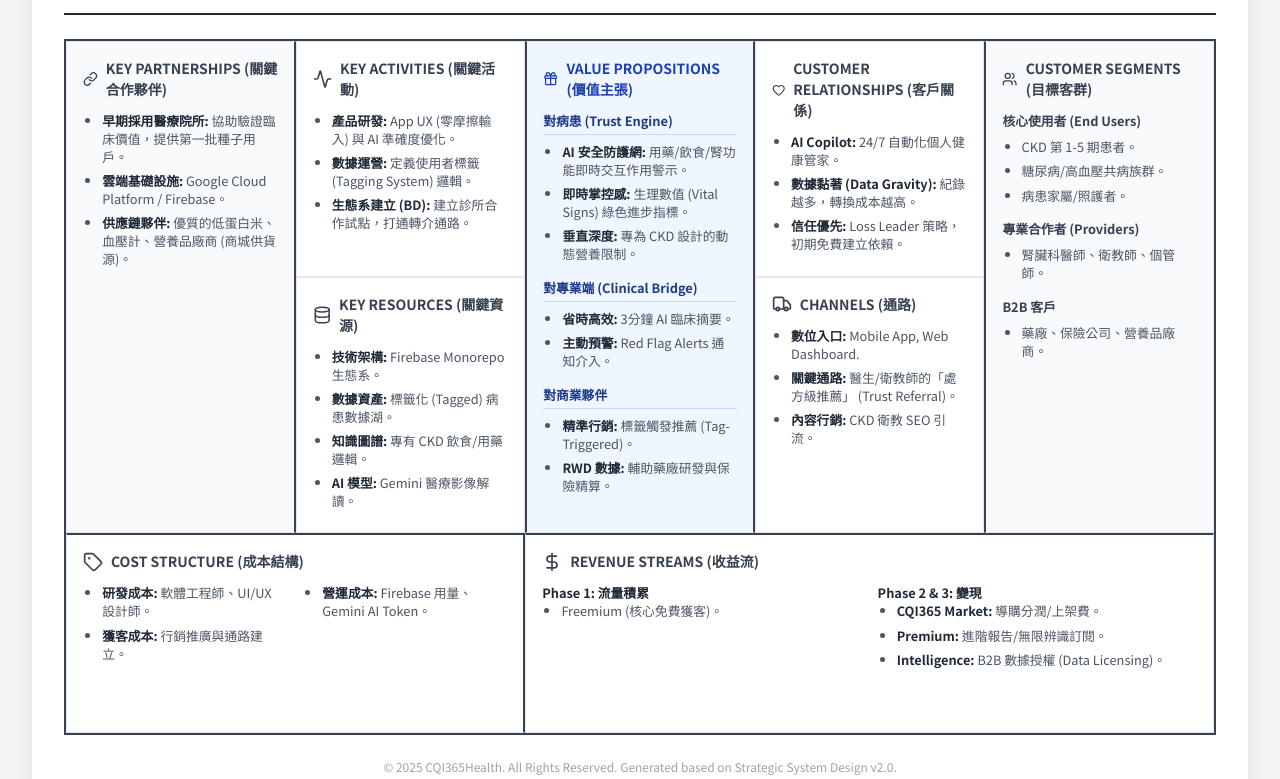
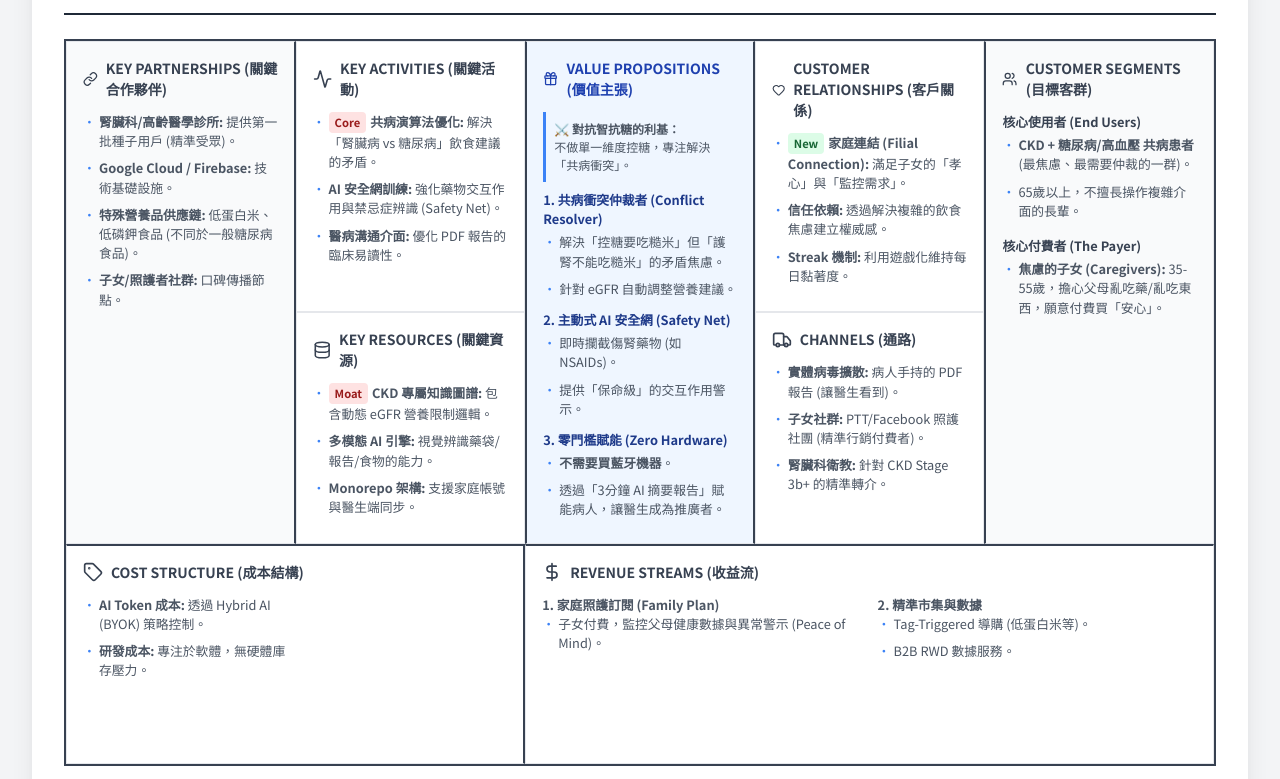
Before and after one commit to R78101029/CQI365HealthProject, a plain HTML site: page documents/BMC.html in a window 1280 px wide. Shown: the part 131-910 px from the top of the page. Drawn offline with nearby package versions, Linux system fonts and the light colour scheme.

Commit message:
Update BMC.html

```diff
--- a/documents/BMC.html
+++ b/documents/BMC.html
@@ -3,7 +3,7 @@
 <head>
     <meta charset="UTF-8">
     <meta name="viewport" content="width=device-width, initial-scale=1.0">
-    <title>CQI365Health Business Model Canvas</title>
+    <title>CQI365Health Business Model Canvas v3.0</title>
     <script src="https://cdn.tailwindcss.com"></script>
     <link href="https://fonts.googleapis.com/css2?family=Noto+Sans+TC:wght@300;400;500;700&display=swap" rel="stylesheet">
     <script src="https://unpkg.com/lucide@latest"></script>
@@ -27,7 +27,7 @@
         .cell {
             border: 1px solid #e5e7eb;
             padding: 1rem;
-            min-height: 200px;
+            min-height: 220px; /* Slightly taller for more content */
             position: relative;
         }
 
@@ -45,22 +45,46 @@
         .cell-content {
             font-size: 0.8rem;
             color: #4b5563;
-            line-height: 1.4;
+            line-height: 1.5;
         }
 
         .cell-content ul {
-            list-style-type: disc;
-            padding-left: 1.2rem;
+            list-style-type: none;
+            padding-left: 0;
         }
 
         .cell-content li {
-            margin-bottom: 0.4rem;
+            margin-bottom: 0.5rem;
+            position: relative;
+            padding-left: 1rem;
         }
 
-        .cell-content strong {
-            color: #1f2937;
-            font-weight: 600;
+        .cell-content li::before {
+            content: "•";
+            position: absolute;
+            left: 0;
+            color: #3b82f6; /* Blue bullets */
         }
+
+        .highlight-box {
+            background-color: #eff6ff;
+            border-left: 3px solid #3b82f6;
+            padding: 0.5rem;
+            margin-bottom: 0.5rem;
+            font-size: 0.75rem;
+        }
+
+        .strategic-tag {
+            display: inline-block;
+            padding: 2px 6px;
+            border-radius: 4px;
+            font-size: 0.7rem;
+            font-weight: bold;
+            margin-right: 4px;
+        }
+
+        .tag-red { background-color: #fee2e2; color: #991b1b; } /* Moat/Niche */
+        .tag-green { background-color: #dcfce7; color: #166534; } /* Revenue */
 
         /* Grid Layout Configuration */
         .kp { grid-column: 1 / 2; grid-row: 1 / 3; border-right: 2px solid #374151; }
@@ -96,12 +120,12 @@
         <div class="flex justify-between items-end mb-6 border-b-2 border-gray-800 pb-4">
             <div>
                 <h1 class="text-3xl font-bold text-gray-900">The Business Model Canvas</h1>
-                <p class="text-gray-600 mt-1">CQI365Health: 慢性腎臟病垂直生態系</p>
+                <p class="text-gray-600 mt-1">CQI365Health v3.0: 針對 CKD 共病族群的 AI 決策防護網</p>
             </div>
             <div class="text-right text-sm text-gray-500">
-                <p>Designed by: AntiGravity Agent</p>
-                <p>Date: 2025-12-04</p>
-                <p>Version: 2.1 (Ecosystem Strategy)</p>
+                <p>Strategy: 不對稱作戰 (Asymmetric Warfare)</p>
+                <p>Focus: 共病衝突解決 & 家庭照護賦能</p>
+                <p>Date: 2025-12-05</p>
             </div>
         </div>
 
@@ -116,9 +140,10 @@
                 </div>
                 <div class="cell-content">
                     <ul>
-                        <li><strong>早期採用醫療院所:</strong> 協助驗證臨床價值，提供第一批種子用戶。</li>
-                        <li><strong>雲端基礎設施:</strong> Google Cloud Platform / Firebase。</li>
-                        <li><strong>供應鏈夥伴:</strong> 優質的低蛋白米、血壓計、營養品廠商 (商城供貨源)。</li>
+                        <li><strong>腎臟科/高齡醫學診所:</strong> 提供第一批種子用戶 (精準受眾)。</li>
+                        <li><strong>Google Cloud / Firebase:</strong> 技術基礎設施。</li>
+                        <li><strong>特殊營養品供應鏈:</strong> 低蛋白米、低磷鉀食品 (不同於一般糖尿病食品)。</li>
+                        <li><strong>子女/照護者社群:</strong> 口碑傳播節點。</li>
                     </ul>
                 </div>
             </div>
@@ -131,9 +156,9 @@
                 </div>
                 <div class="cell-content">
                     <ul>
-                        <li><strong>產品研發:</strong> App UX (零摩擦輸入) 與 AI 準確度優化。</li>
-                        <li><strong>數據運營:</strong> 定義使用者標籤 (Tagging System) 邏輯。</li>
-                        <li><strong>生態系建立 (BD):</strong> 建立診所合作試點，打通轉介通路。</li>
+                        <li><span class="strategic-tag tag-red">Core</span><strong>共病演算法優化:</strong> 解決「腎臟病 vs 糖尿病」飲食建議的矛盾。</li>
+                        <li><strong>AI 安全網訓練:</strong> 強化藥物交互作用與禁忌症辨識 (Safety Net)。</li>
+                        <li><strong>醫病溝通介面:</strong> 優化 PDF 報告的臨床易讀性。</li>
                     </ul>
                 </div>
             </div>
@@ -146,10 +171,9 @@
                 </div>
                 <div class="cell-content">
                     <ul>
-                        <li><strong>技術架構:</strong> Firebase Monorepo 生態系。</li>
-                        <li><strong>數據資產:</strong> 標籤化 (Tagged) 病患數據湖。</li>
-                        <li><strong>知識圖譜:</strong> 專有 CKD 飲食/用藥邏輯。</li>
-                        <li><strong>AI 模型:</strong> Gemini 醫療影像解讀。</li>
+                        <li><span class="strategic-tag tag-red">Moat</span><strong>CKD 專屬知識圖譜:</strong> 包含動態 eGFR 營養限制邏輯。</li>
+                        <li><strong>多模態 AI 引擎:</strong> 視覺辨識藥袋/報告/食物的能力。</li>
+                        <li><strong>Monorepo 架構:</strong> 支援家庭帳號與醫生端同步。</li>
                     </ul>
                 </div>
             </div>
@@ -161,23 +185,28 @@
                     Value Propositions (價值主張)
                 </div>
                 <div class="cell-content">
-                    <p class="mb-2 text-blue-900 font-bold border-b border-blue-200 pb-1">對病患 (Trust Engine)</p>
+
+                    <div class="highlight-box">
+                        <strong>⚔️ 對抗智抗糖的利基：</strong><br>
+                        不做單一維度控糖，專注解決「共病衝突」。
+                    </div>
+
+                    <p class="mb-1 text-blue-900 font-bold">1. 共病衝突仲裁者 (Conflict Resolver)</p>
                     <ul>
-                        <li><strong>AI 安全防護網:</strong> 用藥/飲食/腎功能即時交互作用警示。</li>
-                        <li><strong>即時掌控感:</strong> 生理數值 (Vital Signs) 綠色進步指標。</li>
-                        <li><strong>垂直深度:</strong> 專為 CKD 設計的動態營養限制。</li>
+                        <li>解決「控糖要吃糙米」但「護腎不能吃糙米」的矛盾焦慮。</li>
+                        <li>針對 eGFR 自動調整營養建議。</li>
                     </ul>
 
-                    <p class="mb-2 mt-4 text-blue-900 font-bold border-b border-blue-200 pb-1">對專業端 (Clinical Bridge)</p>
+                    <p class="mb-1 mt-3 text-blue-900 font-bold">2. 主動式 AI 安全網 (Safety Net)</p>
                     <ul>
-                        <li><strong>省時高效:</strong> 3分鐘 AI 臨床摘要。</li>
-                        <li><strong>主動預警:</strong> Red Flag Alerts 通知介入。</li>
+                        <li>即時攔截傷腎藥物 (如 NSAIDs)。</li>
+                        <li>提供「保命級」的交互作用警示。</li>
                     </ul>
 
-                    <p class="mb-2 mt-4 text-blue-900 font-bold border-b border-blue-200 pb-1">對商業夥伴</p>
+                    <p class="mb-1 mt-3 text-blue-900 font-bold">3. 零門檻賦能 (Zero Hardware)</p>
                     <ul>
-                        <li><strong>精準行銷:</strong> 標籤觸發推薦 (Tag-Triggered)。</li>
-                        <li><strong>RWD 數據:</strong> 輔助藥廠研發與保險精算。</li>
+                        <li><strong>不需要買藍牙機器</strong>。</li>
+                        <li>透過「3分鐘 AI 摘要報告」賦能病人，讓醫生成為推廣者。</li>
                     </ul>
                 </div>
             </div>
@@ -190,9 +219,9 @@
                 </div>
                 <div class="cell-content">
                     <ul>
-                        <li><strong>AI Copilot:</strong> 24/7 自動化個人健康管家。</li>
-                        <li><strong>數據黏著 (Data Gravity):</strong> 紀錄越多，轉換成本越高。</li>
-                        <li><strong>信任優先:</strong> Loss Leader 策略，初期免費建立依賴。</li>
+                        <li><span class="strategic-tag tag-green">New</span><strong>家庭連結 (Filial Connection):</strong> 滿足子女的「孝心」與「監控需求」。</li>
+                        <li><strong>信任依賴:</strong> 透過解決複雜的飲食焦慮建立權威感。</li>
+                        <li><strong>Streak 機制:</strong> 利用遊戲化維持每日黏著度。</li>
                     </ul>
                 </div>
             </div>
@@ -205,9 +234,9 @@
                 </div>
                 <div class="cell-content">
                     <ul>
-                        <li><strong>數位入口:</strong> Mobile App, Web Dashboard.</li>
-                        <li><strong>關鍵通路:</strong> 醫生/衛教師的「處方級推薦」 (Trust Referral)。</li>
-                        <li><strong>內容行銷:</strong> CKD 衛教 SEO 引流。</li>
+                        <li><strong>實體病毒擴散:</strong> 病人手持的 PDF 報告 (讓醫生看到)。</li>
+                        <li><strong>子女社群:</strong> PTT/Facebook 照護社團 (精準行銷付費者)。</li>
+                        <li><strong>腎臟科衛教:</strong> 針對 CKD Stage 3b+ 的精準轉介。</li>
                     </ul>
                 </div>
             </div>
@@ -219,21 +248,15 @@
                     Customer Segments (目標客群)
                 </div>
                 <div class="cell-content">
-                    <p class="mb-2 font-bold text-gray-700">核心使用者 (End Users)</p>
+                    <p class="mb-1 font-bold text-gray-700">核心使用者 (End Users)</p>
                     <ul>
-                        <li>CKD 第 1-5 期患者。</li>
-                        <li>糖尿病/高血壓共病族群。</li>
-                        <li>病患家屬/照護者。</li>
+                        <li><strong>CKD + 糖尿病/高血壓 共病患者</strong> (最焦慮、最需要仲裁的一群)。</li>
+                        <li>65歲以上，不擅長操作複雜介面的長輩。</li>
                     </ul>
 
-                    <p class="mb-2 mt-4 font-bold text-gray-700">專業合作者 (Providers)</p>
+                    <p class="mb-1 mt-4 font-bold text-gray-700">核心付費者 (The Payer)</p>
                     <ul>
-                        <li>腎臟科醫師、衛教師、個管師。</li>
-                    </ul>
-
-                    <p class="mb-2 mt-4 font-bold text-gray-700">B2B 客戶</p>
-                    <ul>
-                        <li>藥廠、保險公司、營養品廠商。</li>
+                        <li><strong>焦慮的子女 (Caregivers):</strong> 35-55歲，擔心父母亂吃藥/亂吃東西，願意付費買「安心」。</li>
                     </ul>
                 </div>
             </div>
@@ -246,11 +269,8 @@
                 </div>
                 <div class="cell-content grid grid-cols-2 gap-4">
                     <ul>
-                        <li><strong>研發成本:</strong> 軟體工程師、UI/UX 設計師。</li>
-                        <li><strong>獲客成本:</strong> 行銷推廣與通路建立。</li>
-                    </ul>
-                    <ul>
-                        <li><strong>營運成本:</strong> Firebase 用量、Gemini AI Token。</li>
+                        <li><strong>AI Token 成本:</strong> 透過 Hybrid AI (BYOK) 策略控制。</li>
+                        <li><strong>研發成本:</strong> 專注於軟體，無硬體庫存壓力。</li>
                     </ul>
                 </div>
             </div>
@@ -263,17 +283,16 @@
                 </div>
                 <div class="cell-content grid grid-cols-2 gap-4">
                     <div>
-                        <strong>Phase 1: 流量積累</strong>
+                        <strong>1. 家庭照護訂閱 (Family Plan)</strong>
                         <ul>
-                            <li>Freemium (核心免費獲客)。</li>
+                            <li>子女付費，監控父母健康數據與異常警示 (Peace of Mind)。</li>
                         </ul>
                     </div>
                     <div>
-                        <strong>Phase 2 & 3: 變現</strong>
+                        <strong>2. 精準市集與數據</strong>
                         <ul>
-                            <li><strong>CQI365 Market:</strong> 導購分潤/上架費。</li>
-                            <li><strong>Premium:</strong> 進階報告/無限辨識訂閱。</li>
-                            <li><strong>Intelligence:</strong> B2B 數據授權 (Data Licensing)。</li>
+                            <li>Tag-Triggered 導購 (低蛋白米等)。</li>
+                            <li>B2B RWD 數據服務。</li>
                         </ul>
                     </div>
                 </div>
@@ -282,7 +301,7 @@
         </div>
 
         <div class="mt-6 text-xs text-gray-400 text-center">
-            &copy; 2025 CQI365Health. All Rights Reserved. Generated based on Strategic System Design v2.0.
+            &copy; 2025 CQI365Health. Strategy v3.0: The Comorbidity Specialist.
         </div>
     </div>
 
@@ -295,7 +314,7 @@
             const url = URL.createObjectURL(blob);
             const a = document.createElement('a');
             a.href = url;
-            a.download = 'CQI365Health_Business_Model_Canvas.html';
+            a.download = 'CQI365Health_BMC_v3.html';
             document.body.appendChild(a);
             a.click();
             document.body.removeChild(a);
```
